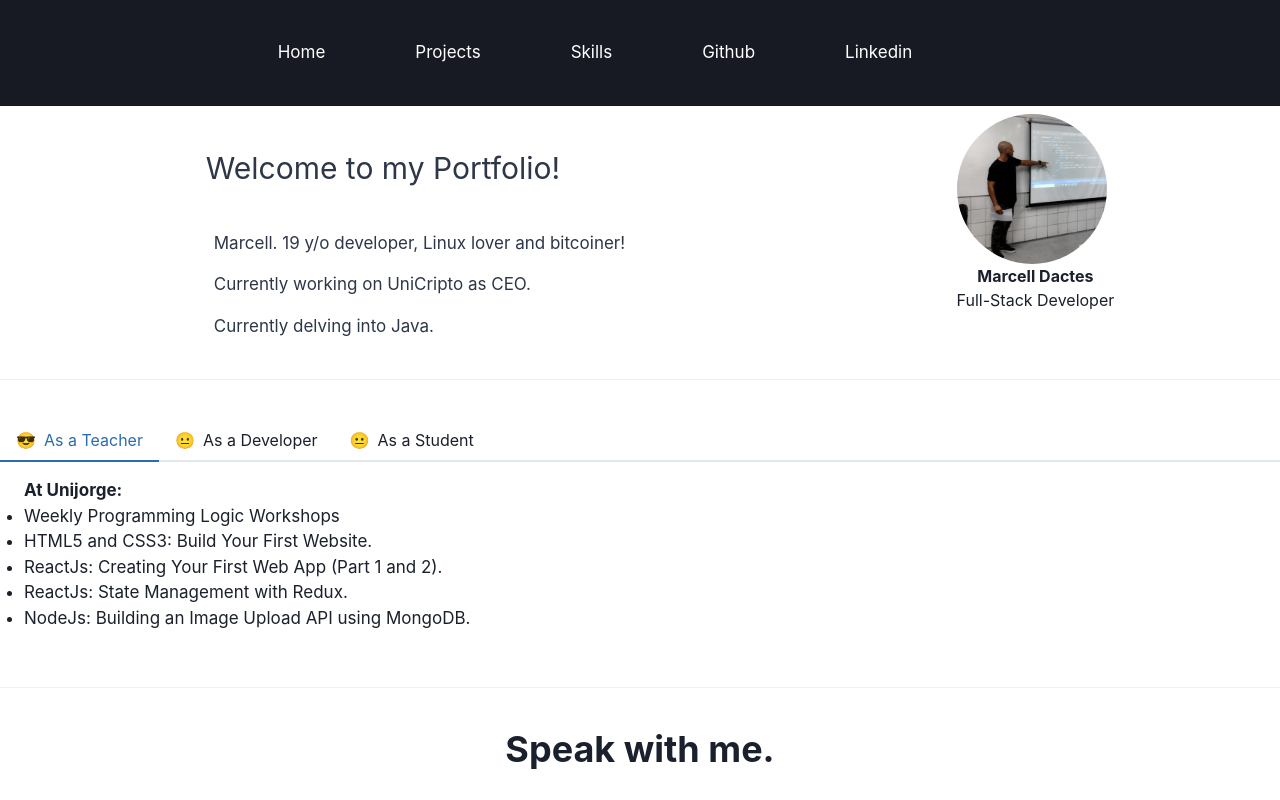
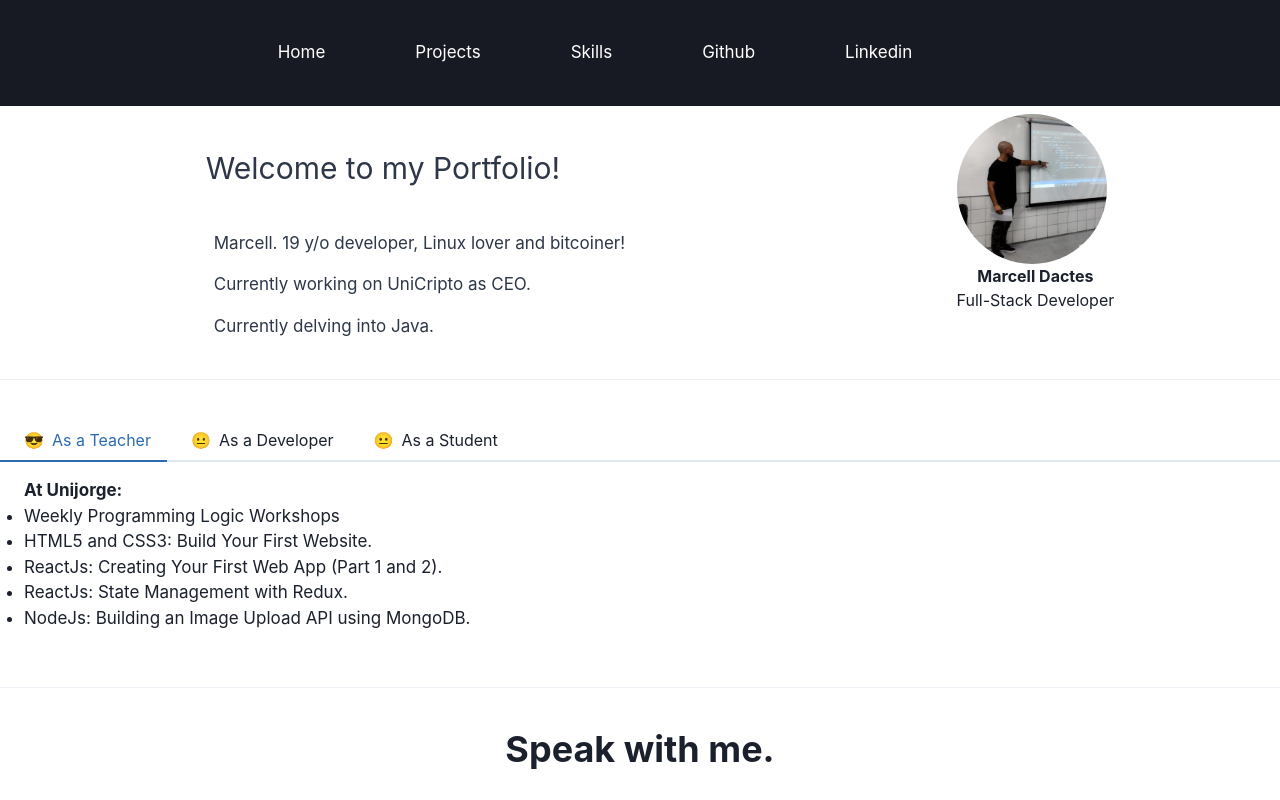
Before and after one commit to marcelldac/portfolio_v3, a React (Vite) app: page / in a window 1280 px wide. Shown: the top 800 px of the page. Built offline with nearby package versions, Linux system fonts and the light colour scheme.

Commit message:
feat: modify customtab

```diff
--- a/src/components/CustomTabs.jsx
+++ b/src/components/CustomTabs.jsx
@@ -2,6 +2,7 @@ import React from 'react';
 import {
   Box,
   Button,
+  Flex,
   TabList,
   TabPanel,
   TabPanels,
@@ -17,10 +18,10 @@ const CustomTab = React.forwardRef((props, ref) => {
   const styles = useMultiStyleConfig('Tabs', tabProps)
 
   return (
-    <Button __css={styles.tab} {...tabProps}>
-      <Box as='span' mr='2'>
+    <Button __css={styles.tab} {...tabProps} display='flex'>
+      <Flex as='span' mx='2'>
         {isSelected ? '😎' : '😐'}
-      </Box>
+      </Flex>
       {tabProps.children}
     </Button>
   )
```
